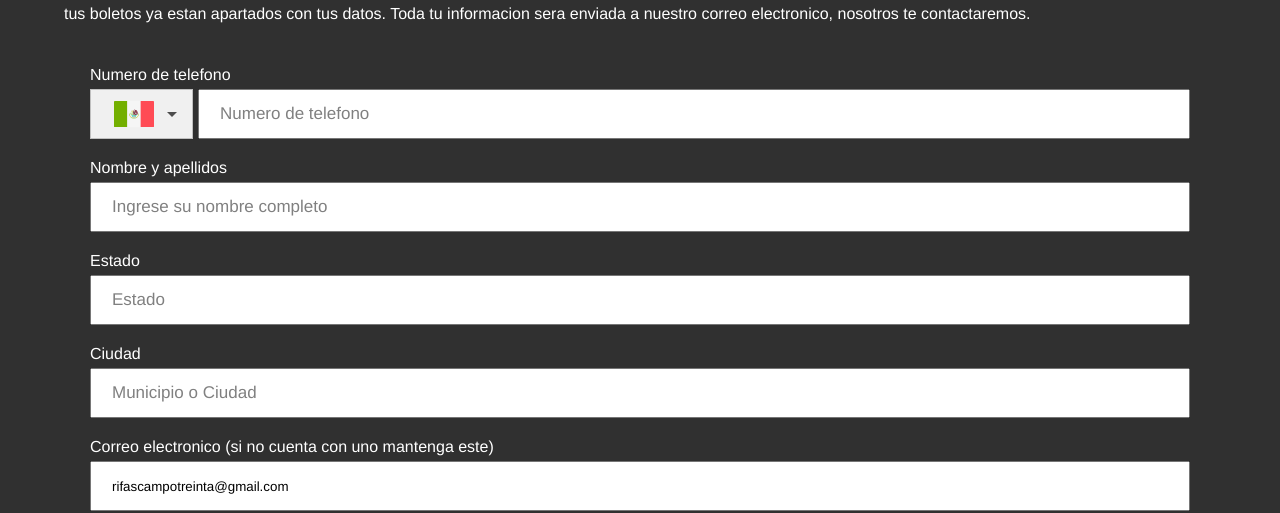
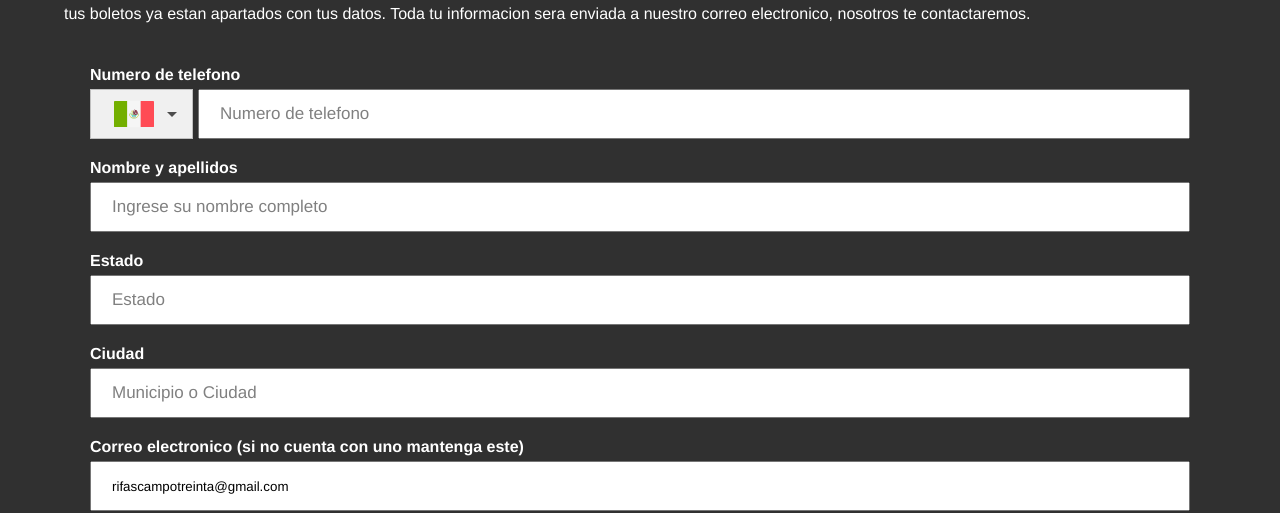
Before and after one commit to Albertosl2497/frontend, a React (Create React App) app: page / in a window 1280 px wide. Shown: the part 507-1020 px from the top of the page. Built offline with nearby package versions, Linux system fonts and the light colour scheme; no server answers.

Commit message:
Update TicketForm.jsx

```diff
--- a/src/Components/TicketForm.jsx
+++ b/src/Components/TicketForm.jsx
@@ -236,7 +236,7 @@ function TicketForm({ tickets, loading, lotteryNo, setTickets }) {
       <form onSubmit={handleSubmit}>
         <div className="col flex-start">
           {/* Country code and number */}
-          <label>Numero de telefono</label>
+          <label className="bold-label">Numero de telefono</label>
           <div className="form-row">
             <ReactFlagsSelect
               selected={phoneNumberCountryCode}
@@ -262,7 +262,7 @@ function TicketForm({ tickets, loading, lotteryNo, setTickets }) {
           </div>
 
           {/* Full field */}
-          <label>Nombre y apellidos</label>
+          <label className="bold-label">Nombre y apellidos</label>
           <div className="form-row">
             <input
               type="text"
@@ -283,7 +283,7 @@ function TicketForm({ tickets, loading, lotteryNo, setTickets }) {
           </div>
 
           {/* Estado */}
-          <label>Estado</label>
+          <label className="bold-label">Estado</label>
           <div className="form-row">
             <input
               type="text"
@@ -304,7 +304,7 @@ function TicketForm({ tickets, loading, lotteryNo, setTickets }) {
           </div>
 
           {/* Ciudad */}
-          <label>Ciudad</label>
+          <label className="bold-label">Ciudad</label>
           <div className="form-row">
             <input
               type="text"
@@ -325,7 +325,7 @@ function TicketForm({ tickets, loading, lotteryNo, setTickets }) {
           </div>
 
           {/* Full email field */}
-          <label>Correo electronico (si no cuenta con uno mantenga este)</label>
+          <label className="bold-label">Correo electronico (si no cuenta con uno mantenga este)</label>
           <div className="form-row">
             <input
               type="text"
```
